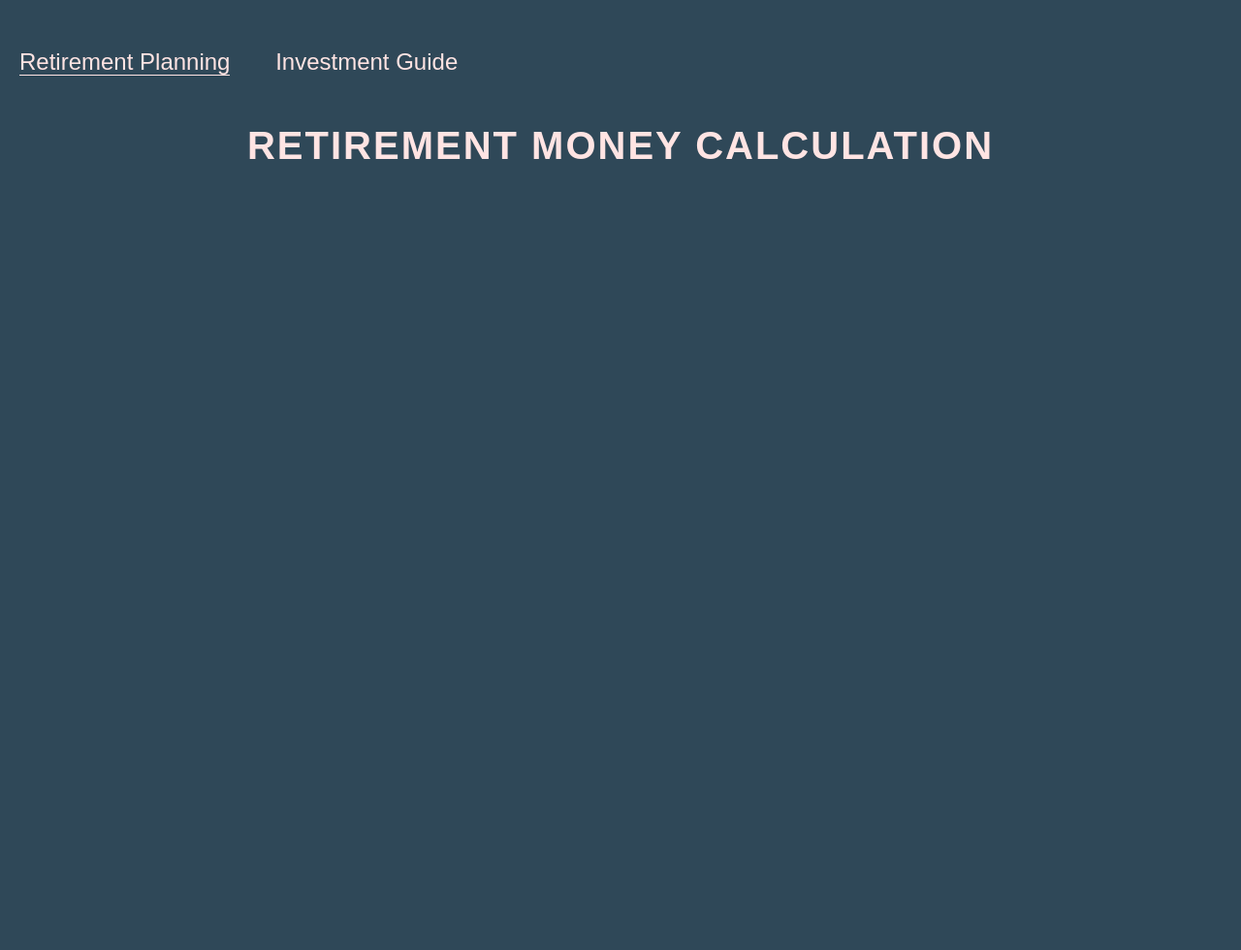
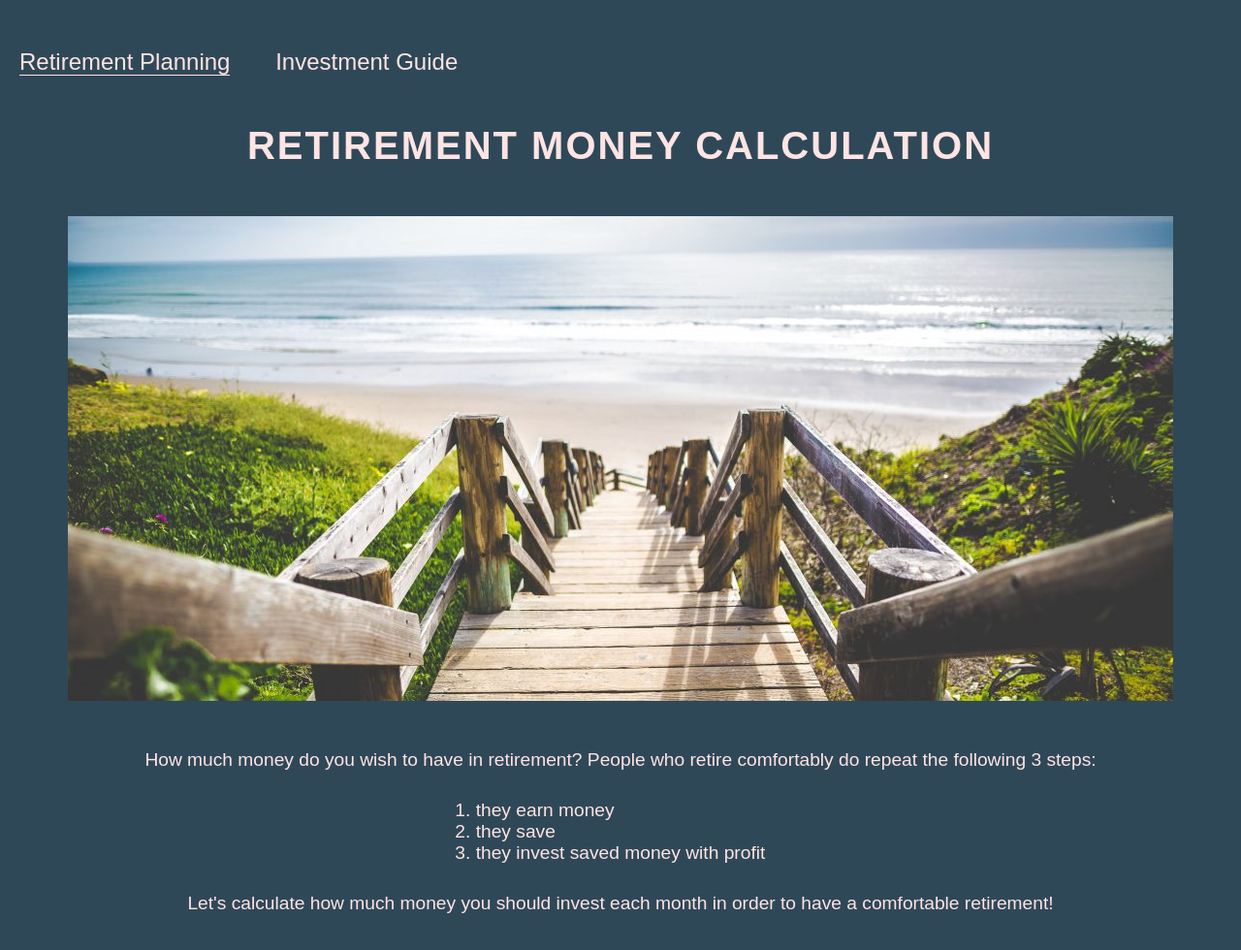
Before and after one commit to TennisDeveloper/retirement-money-calculation, a plain HTML site: page index.html in a window 1280 px wide. Shown: the whole page at 97% size. Before the commit the page ends 800 px from the top, so only its background shows below. Drawn offline with Linux system fonts and the light colour scheme; a web font is replaced by a local one.

Commit message:
HTML structure of the pre_calculator area including styling.

```diff
--- a/assets/css/style.css
+++ b/assets/css/style.css
@@ -11,6 +11,10 @@ body {
     font-family: 'Luxurious Roman', sans-serif;
     color: #FFE4E3;
 
+}
+
+p,ol {
+    font-size: 120%;
 }
 
 /* Heading and menu */
@@ -33,11 +37,9 @@ h2 {
 
 #menu {
     font-size: 150%;
-
 }
 
 #menu li {
-
 
     list-style-type: none;
     display: inline-block;
@@ -46,7 +48,6 @@ h2 {
     margin-right: 20px;
     padding-top: 50px;
     padding-left: 20px;
-
 }
 
 #menu a {
@@ -61,3 +62,18 @@ h2 {
 .active {
     border-bottom: 1px solid #FFE4E3;
 }
+
+/*image at the index page*/
+#image_index_page {
+    display: flex;
+    justify-content: center;
+    padding-bottom: 50px;
+}
+
+/*pre-calculator area*/
+.pre_calculator_area {
+    display: flex;
+    justify-content: center;
+    padding-bottom: 30px;
+
+}
--- a/index.html
+++ b/index.html
@@ -18,13 +18,27 @@
         <h1>Retirement Money Calculation</h1>
     </header>
 
-
     <div id="image_index_page">
+        <img src="assets/images/ocean.jpg" alt="Beautiful ocean view at the beach.">
 
     </div>
 
     <div class="pre_calculator_area">
+        <p>How much money do you wish to have in retirement?
+            People who retire comfortably do repeat the  following 3 steps:</p>
+    </div>
 
+    <div class="pre_calculator_area">
+            <ol>
+                <li>they earn money</li>
+                <li>they save</li>
+                <li>they invest saved money with profit</li>
+            </ol>
+    </div>
+
+    <div class="pre_calculator_area">
+        <p>Let's calculate how much money you should invest each month in order to have a comfortable retirement!
+        </p>
     </div>
 
     <div class="calculator_area">
```
